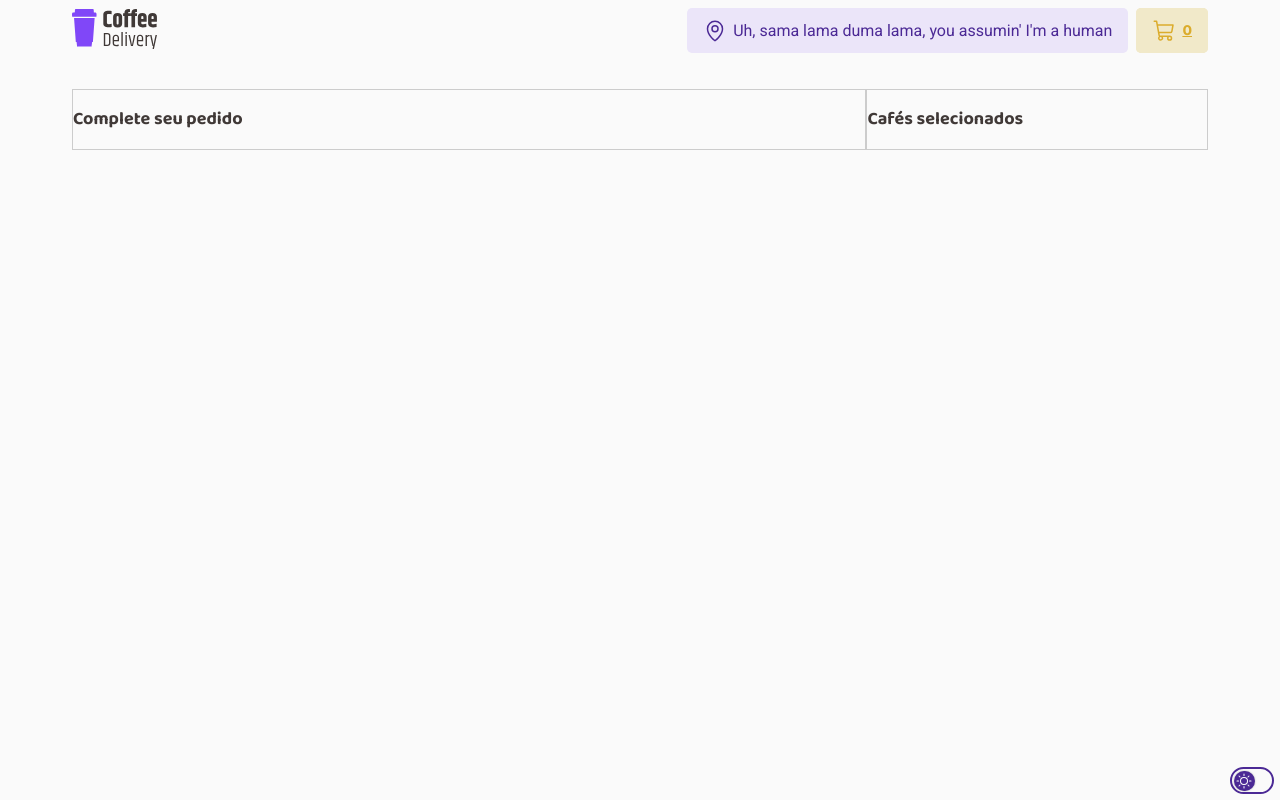
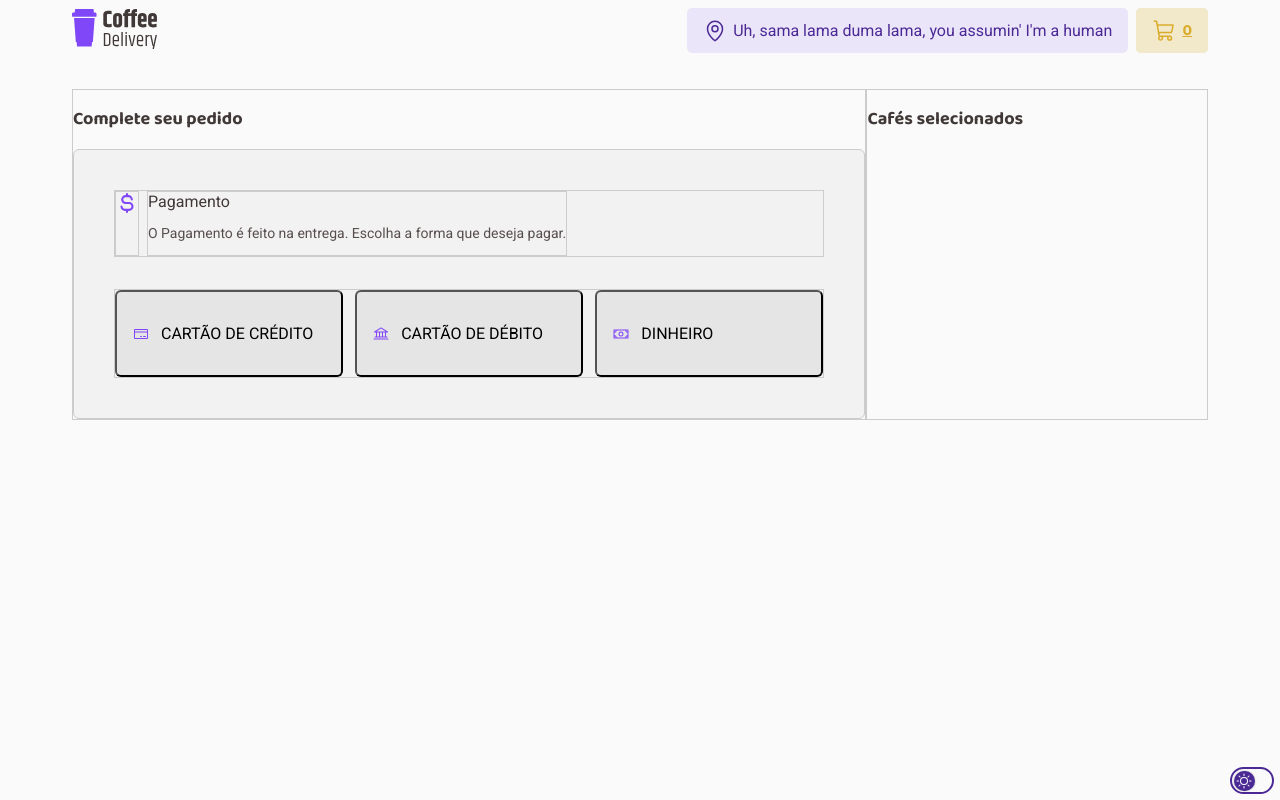
Before and after one commit to ssisaias/desafio02-coffee-delivery, a React (Vite) app: page /checkout in a window 1280 px wide. Built offline with nearby package versions, Linux system fonts and the light colour scheme.

Commit message:
Adds Payment Method form component

```diff
--- /dev/null
+++ b/src/components/CheckoutPaymentMethod/index.tsx
@@ -0,0 +1,30 @@
+import { Bank, CreditCard, CurrencyDollarSimple, Money } from "@phosphor-icons/react";
+import { CheckoutPaymentButton, CheckoutPaymentButtonContainer, CheckoutPaymentMethodContainer, CheckoutPaymentTitle, PaymentMethodTitle } from "./styles";
+
+export function CheckoutPaymentMethod() {
+    return (
+        <CheckoutPaymentMethodContainer>
+            <CheckoutPaymentTitle>
+                <div><CurrencyDollarSimple color="#8047F8" size="22" weight="bold"></CurrencyDollarSimple></div>
+                <div>
+                    <span>Pagamento</span>
+                    <p>O Pagamento é feito na entrega. Escolha a forma que deseja pagar.</p>
+                </div>
+            </CheckoutPaymentTitle>
+            <CheckoutPaymentButtonContainer>
+                <CheckoutPaymentButton>
+                    <CreditCard size={16} color="#8047F8"></CreditCard>
+                    <p>CARTÃO DE CRÉDITO</p>
+                </CheckoutPaymentButton>
+                <CheckoutPaymentButton>
+                    <Bank size={16} color="#8047F8"></Bank>
+                    <p>CARTÃO DE DÉBITO</p>
+                </CheckoutPaymentButton>
+                <CheckoutPaymentButton>
+                    <Money size={16} color="#8047F8"></Money>
+                    <p>DINHEIRO</p>
+                </CheckoutPaymentButton>
+            </CheckoutPaymentButtonContainer>
+        </CheckoutPaymentMethodContainer>
+    );
+}
--- /dev/null
+++ b/src/components/CheckoutPaymentMethod/styles.ts
@@ -0,0 +1,51 @@
+import styled from "styled-components";
+
+export const CheckoutPaymentMethodContainer = styled.div`
+  display: flex;
+  padding: 2.5rem;
+  flex-direction: column;
+  align-items: flex-start;
+  gap: 2rem;
+  align-self: stretch;
+  border-radius: 0.375rem;
+  background: ${props => props.theme['base-card']};
+`;
+
+export const CheckoutPaymentTitle = styled.div`
+  display: flex;
+  text-align: initial;
+  align-self: stretch;
+  gap: 0.5rem;
+  span{
+    font-size: 1rem;
+    color: ${props => props.theme['base-subtitle']};
+  }
+  p{
+    font-size: 0.875rem;
+    color: ${props => props.theme['base-text']};
+  }
+`;
+
+export const CheckoutPaymentButtonContainer = styled.div`
+  display: flex;
+  justify-content: center;
+  align-items: center;
+  gap: 0.75rem;
+  align-self: stretch;
+`
+
+export const CheckoutPaymentButton = styled.button`
+  display: flex;
+  padding: 1rem;
+  align-items: center;
+  gap: 0.75rem;
+  flex: 1 0 0;
+  border-radius: 0.375rem;
+  background: ${props => props.theme['base-button']};
+  cursor: pointer;
+
+  &:hover{
+    background: ${props => props.theme['base-button-hover']};
+  }
+
+`
--- a/src/pages/Checkout/index.tsx
+++ b/src/pages/Checkout/index.tsx
@@ -1,4 +1,5 @@
 import { CheckoutAddressForm } from "../../components/CheckoutAddressForm";
+import { CheckoutPaymentMethod } from "../../components/CheckoutPaymentMethod";
 import { CheckoutPageAddressPaymentContainer, CheckoutPageContainer, CheckoutPageSummaryContainer } from "./styles";
 
 export function Checkout() {
@@ -7,7 +8,7 @@ export function Checkout() {
       <CheckoutPageAddressPaymentContainer>
         <h3>Complete seu pedido</h3>
         <CheckoutAddressForm></CheckoutAddressForm>
-        {/* <CheckoutPaymentMethod></CheckoutPaymentMethod> */}
+        <CheckoutPaymentMethod></CheckoutPaymentMethod>
       </CheckoutPageAddressPaymentContainer>
       <CheckoutPageSummaryContainer>
         <h3>Cafés selecionados</h3>
--- a/src/styles/themes/default.ts
+++ b/src/styles/themes/default.ts
@@ -9,6 +9,7 @@ export const defaultTheme: DefaultTheme = {
   'base-card': '#F3F2F2',
   'base-input': '#EDEDED',
   'base-button': '#E6E5E5',
+  'base-button-hover': '#d1cfcf',
   'base-hover': '#D7D5D5',
   'base-label': '#8D8686',
   'base-text': '#574F4D',
@@ -34,11 +35,12 @@ export const darkTheme: DefaultTheme = {
   'base-card': '#0f0a1e',
   'base-input': '#1f1346',
   'base-button': '#1f1346',
+  'base-button-hover': '#d1cfcf',
   'base-hover': '#1f1346',
   'base-label': '#575757',
   'base-text': '#575757',
-  'base-subtitle': '#7a7a7a',
-  'base-title': '#7a7a7a',
+  'base-subtitle': '#969595',
+  'base-title': '#969595',
   'toggle-button': '#4B2995',
 
   'purple-dark': '#4B2995',
```
